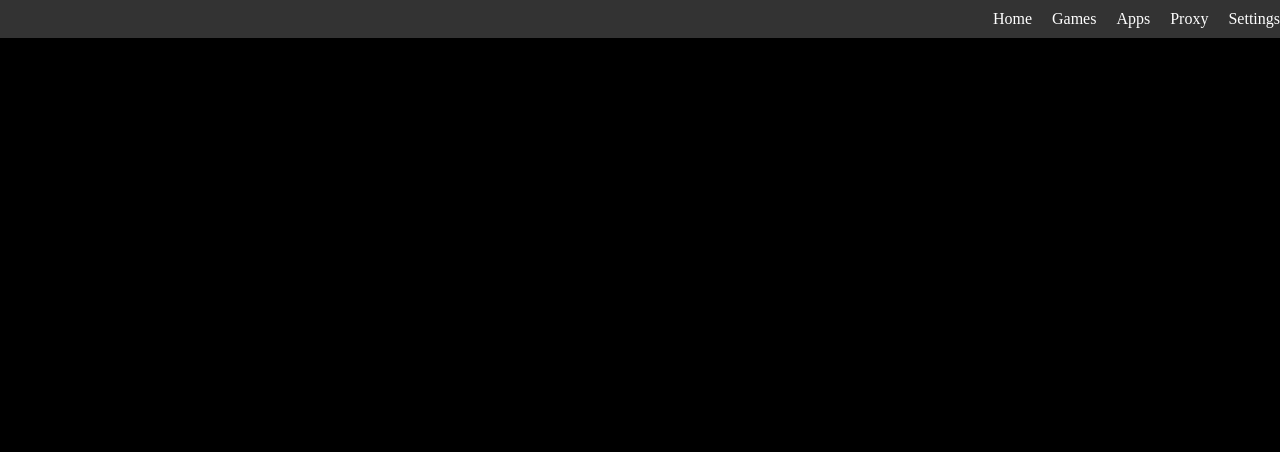
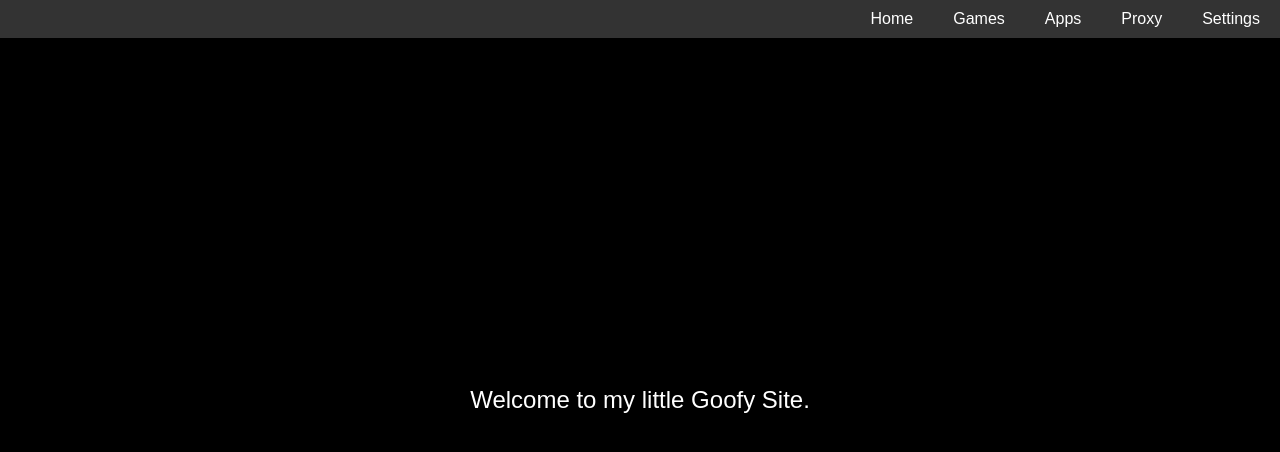
Before and after one commit to GoofyGamesProduction/ChatGPT-Games, a plain HTML site: page index.html in a window 1280 px wide. Drawn offline with Linux system fonts and the light colour scheme.

Commit message:
Update index.html

```diff
--- a/index.html
+++ b/index.html
@@ -1,40 +1,59 @@
 <!DOCTYPE html>
-<html>
+<html lang="en">
 <head>
+    <meta charset="UTF-8">
+    <meta name="viewport" content="width=device-width, initial-scale=1.0">
     <style>
         body {
             margin: 0;
             padding: 0;
             background-color: black;
+            font-family: Arial, sans-serif;
         }
 
         .navbar {
-            background-color: #333;
             position: fixed;
             top: 0;
             left: 0;
             width: 100%;
+            background-color: #333;
+            color: white;
             display: flex;
             justify-content: flex-end;
-            padding: 10px;
         }
 
         .navbar a {
+            text-decoration: none;
             color: white;
-            text-decoration: none;
-            margin: 0 10px;
+            padding: 10px 20px;
+            transition: transform 0.3s;
+        }
+
+        .navbar a:hover {
+            transform: scale(1.1);
+        }
+
+        .center-text {
+            position: absolute;
+            top: 50%;
+            left: 50%;
+            transform: translate(-50%, -50%);
+            text-align: center;
+            font-size: 24px;
+            color: white;
         }
     </style>
 </head>
 <body>
     <div class="navbar">
-        <a href="#home">Home</a>
-        <a href="#games">Games</a>
-        <a href="#apps">Apps</a>
-        <a href="#proxy">Proxy</a>
-        <a href="#settings">Settings</a>
+        <a href="#">Home</a>
+        <a href="#">Games</a>
+        <a href="#">Apps</a>
+        <a href="#">Proxy</a>
+        <a href="#">Settings</a>
     </div>
-
-    <!-- Your page content goes here -->
+    <div class="center-text">
+        <p>Welcome to my little Goofy Site.</p>
+    </div>
 </body>
 </html>
```
